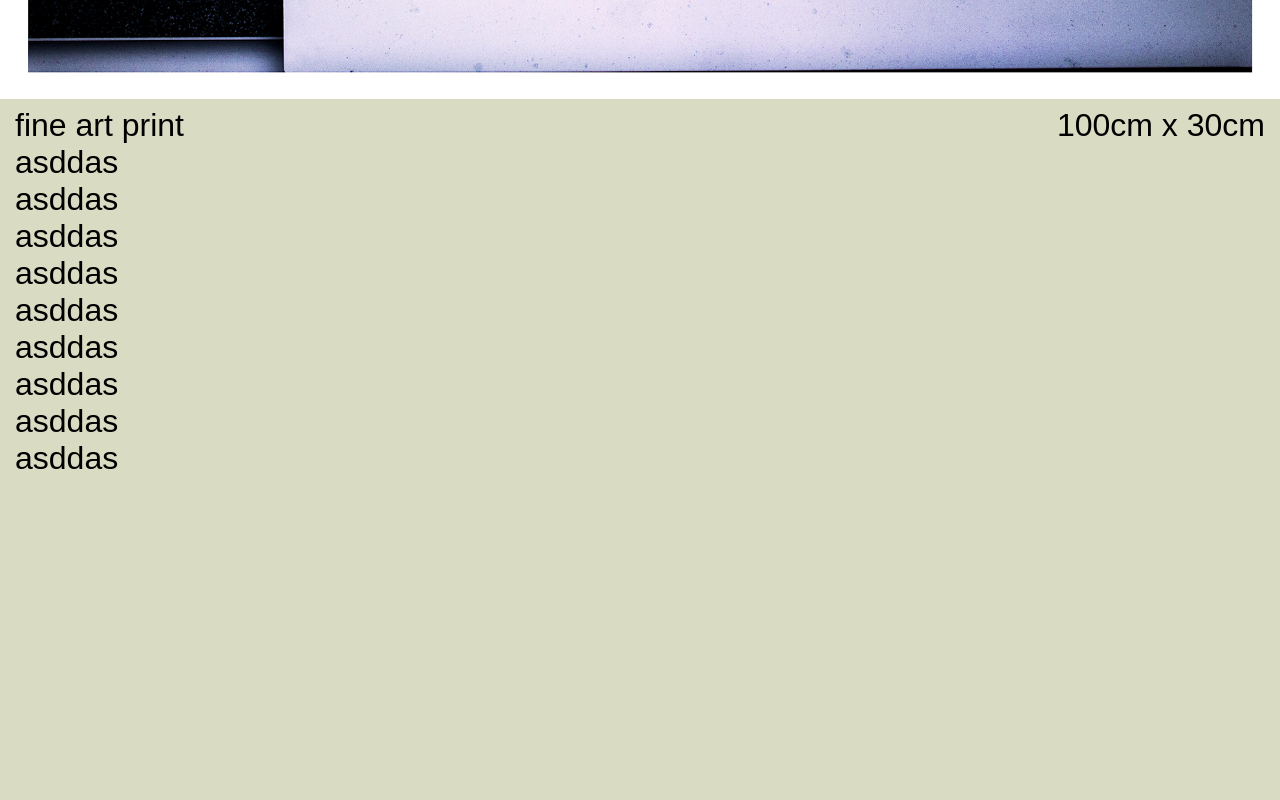
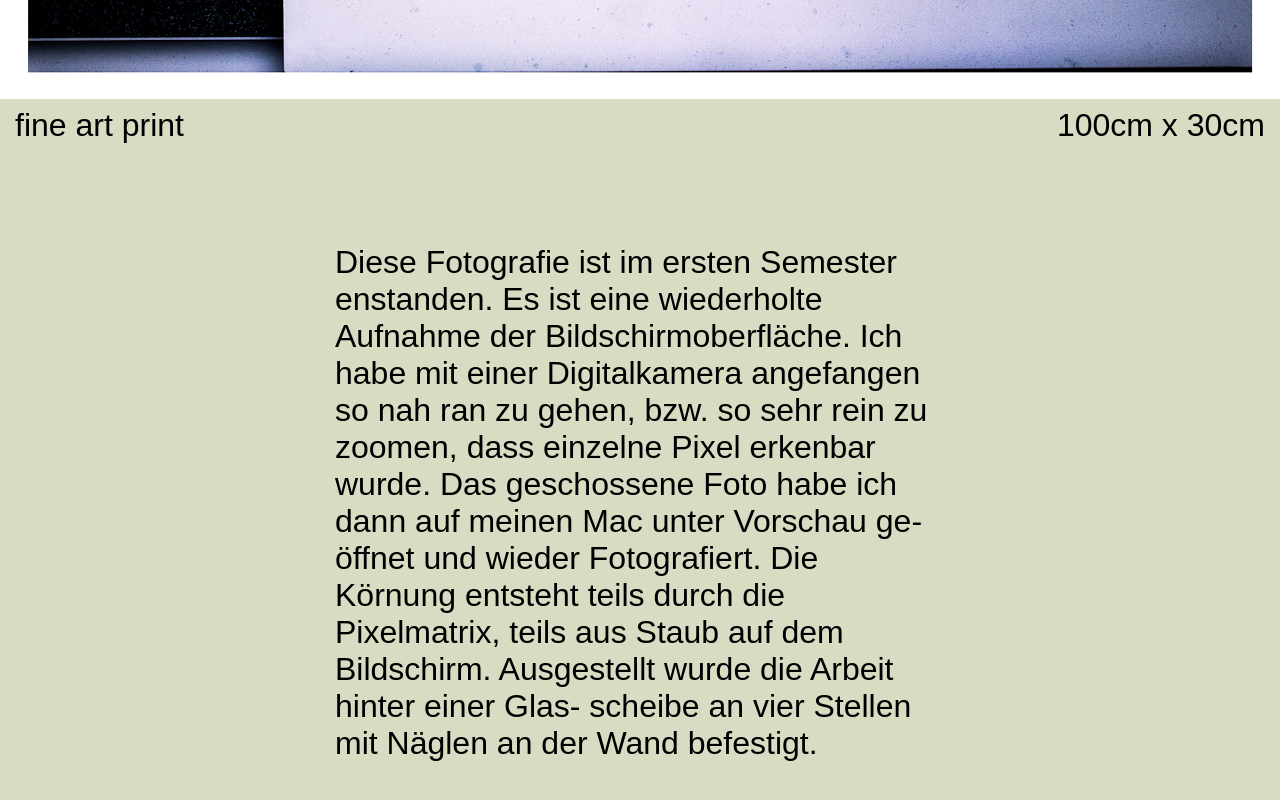
Before and after one commit to mavinbe/2021_kunst_diplom_doku_js, a React (Create React App) app: page /works/ot_noise in a window 1280 px wide. Shown: the part 426-1226 px from the top of the page. Before the commit the page ends 903 px from the top, so only its background shows below. Built offline with nearby package versions, Linux system fonts and the light colour scheme; a web font is replaced by a local one.

Commit message:
add descriptions and add additional_media

```diff
--- a/src/component/Media.js
+++ b/src/component/Media.js
@@ -70,6 +70,43 @@ export function Media( props )  {
         media_content = <img  style={{width: '100%'}}  src={`/media/src/${props.work.src}`} alt="Logo" /> ;
 
     }
+
+    let description = "";
+    if(props.work.description) {
+        description =
+            (<Row style={{marginTop: '100px', marginBottom: '100px'}}>
+                <Col md={3} sm={3} xs={3}>
+                </Col>
+                <Col md={6} sm={6} xs={6}>
+                    <div dangerouslySetInnerHTML={{__html: props.work.description}}>
+                    </div>
+                </Col>
+                <Col md={3} sm={3} xs={3}>
+                </Col>
+
+            </Row>)
+    }
+
+    let additional_media;
+    if(props.work.additional_media) {
+        let additional_media_conent;
+        if(props.work.additional_media.type === "video") {
+            additional_media_conent = <VideoJsPlayer current_work_state={props.current_work_state} windowHeight={props.windowHeight} windowWidth={props.windowWidth} api_video_code={props.work.api_video_code} volume={props.work.volume}/>;
+        }else{
+            additional_media_conent = <img  style={{width: '100%'}}  src={`/media/src/${props.work.additional_media.src}`} alt="Logo" /> ;
+
+        }
+        additional_media = (<Row style={{marginTop: '100px', marginBottom: '100px'}}>
+            <Col md={3} sm={3} xs={3}>
+            </Col>
+            <Col md={6} sm={6} xs={6}>
+                {additional_media_conent}
+            </Col>
+            <Col md={3} sm={3} xs={3}>
+            </Col>
+
+        </Row>)
+    }
     return (
         <div>
             <div className="media_wrapper">
@@ -102,21 +139,9 @@ export function Media( props )  {
                             <div className="meta_dimensions">{props.work.dimensions}</div>
                         </Col>
                     </Row>
-                    <Row style={{marginTop:'50'}}>
-                        <Col>
-                            <div>
-                                asddas<br/>
-                                asddas<br/>
-                                asddas<br/>
-                                asddas<br/>
-                                asddas<br/>
-                                asddas<br/>
-                                asddas<br/>
-                                asddas<br/>
-                                asddas<br/>
-                            </div>
-                        </Col>
-                    </Row>
+                    {description}
+                    {additional_media}
+
                 </Container>
             </div>
 
--- a/src/description/works.js
+++ b/src/description/works.js
@@ -13,6 +13,7 @@ export const works_config = [
         comment: "bilddatei",
         material: "fine art print",
         dimensions: "100cm x 30cm",
+        description: "Diese Fotografie ist im ersten Semester enstanden. Es ist eine wiederholte Aufnahme der Bildschirmoberfläche. Ich habe mit einer Digitalkamera angefangen so nah ran zu gehen, bzw. so sehr rein zu zoomen, dass einzelne Pixel erkenbar wurde. Das geschossene Foto habe ich dann auf meinen Mac unter Vorschau ge- öffnet und wieder Fotografiert. Die Körnung entsteht teils durch die Pixelmatrix, teils aus Staub auf dem Bildschirm. Ausgestellt wurde die Arbeit hinter einer Glas- scheibe an vier Stellen mit Näglen an der Wand befestigt.",
     },
     {
         slug: "radmaschine_spielen",
@@ -27,6 +28,7 @@ export const works_config = [
         comment: "videodatei",
         material: "2-kanal-performance-video",
         dimensions: "2:16min",
+        description: "Das Leitmotiv und AUsgangspunkt welcher mich zu dieser Arbeit bewogen hat, war das innere Bild eines auf der Stelle stehenden Rades. Es war mir wichtig dies nicht statisch zu lösen, sonder ich wollte eine gewisse Bewegung dabei haben. So war ziemlich schnell klar, dass sich das Rad schnell drehen müsste, damit es sich stabilisert wie beim Fahrrad und so von selbst stehen kann. Die in dem Videostills zu sehene Radmaschine ist der erste Prototype. Das Rad auf der Stelle zu hal- ten war wesentlich schwerer als erwartet. So kann es, dass das Rad nach kurzer Zeit des selbstständigen Stehen sich aufgeschauckelt hat und abgehauen ist. Da kam mir die Idee, den Versuch des Radaufsetzens, damit dieses selbst steht als Performance auf Video aufzunhemen. Das Video ist in extremer Zeitlupe aufge- nommen. Letztendlich ist eine 2-Screen-Installation daraus entstanden."
     },
     {
         slug: "radmaschine_gips",
@@ -57,6 +59,7 @@ export const works_config = [
         material: "installation, motor, stahl, gips, fahrradreifen",
         dimensions: "70cm x 200cm x 50cm",
         volume: 1.0,
+        description: "Diese Arbeit war dann die Weiterentwicklung der ersten Radmaschine. Tatsächlich ist das Rad bis zu einer Stunde selbstständig auf den Gipswalzen gelaufen ohne runter zu fallen. Diese Version habe ich in der \"Dark Horses\"-Ausstellung in der Hochschulgalerie mit verschieden Studierenden der Freien Kunst ausgestellt."
     },
     {
         slug: "post_hopo_1",
@@ -71,6 +74,15 @@ export const works_config = [
         comment: "1min videodatei ausschnitt",
         material: "video projektion",
         dimensions: "18min loop",
+        description: "Ausgelaugt von der Hochschulpolitik, motiviert aber ohne Anhaltspunkt woran ich arbeiten soll frage ich mich wie es weiter geht. Da kommt mir das Bild in den Kopf wie ich einfach ausgelaugt wie ich mich fühle am Boden sitze.",
+        additional_media:
+
+                {
+                    type: "img",
+                    src: "IMG_3597_small.jpg",
+                    comment: "1min videodatei ausschnitt",
+                }
+
     },
     {
         slug: "gleich_gehts_weiter_post_hopo_2",
@@ -85,6 +97,7 @@ export const works_config = [
         comment: "videodatei ",
         material: "video",
         dimensions: "1:22min",
+        description: "Immer noch in den Nachwirkungen der Hochschulpolitik verwickelt probier ich aus ob es hilft mir von Inge mir fest gegen den Kopfhauen zu lassen. <br/>Und tatsächlich hat es ein wenig geholfen, nach den ganzen geisteigen Auseinandersetzunge etwas sinnlich zu tun.",
     },
     {
         slug: "look_what_i_ve_found",
@@ -99,6 +112,7 @@ export const works_config = [
         comment: "screen capture",
         material: "glasstisch, stuhl, notebook, video",
         dimensions: "20:30min",
+        description: "2006 bin ich das erste mal auf die Website malte.de gestossen. Das einzige was auf der Website zu lesen ist, ist \"hightech-spielzeug allein macht nicht glue- cklich!\". Bis jetzt hat sich die Site nicht verändert. Das jemand eine Website so lange betreibt ohne eine erkenbare Absicht damit zu verfolgen, nur eine Geste, ein Gestalungswillen, ein Tag im Internet, hat mich nicht mehr losgelassen. Da kam mir der Gedanke, dass es doch noch mehr \"Lonely Islands\" im Netz geben muss. Die Installation präsentiert die Ergenisse meiner Recherche in Form eines Videos. in welchem nach und nach alle gefunden Websitem im Browser geöffnet werden. ",
     },
     {
         slug: "no_show",
@@ -113,6 +127,9 @@ export const works_config = [
         comment: "screen capture",
         material: "live-video-installation",
         dimensions: "endlos",
+        description: "\"no show\" ist der Versuch per Videomanipulation alle Ausstellungsobjekte der Ausstellung \"Bombax Schmitzii\" zu entfernen und so einen leeren Raum herzustellen, in dem sich Besuchende bewegen und auf Fle-\n" +
+            "cken und Löcher an die Wand und in die Luft zu starren.\n" +
+            "Und so eine surreales bild entsteht.",
     },
     {
         slug: "trek",
```
Also changed, not shown: public/media/src/IMG_3597_small.jpg (added).
